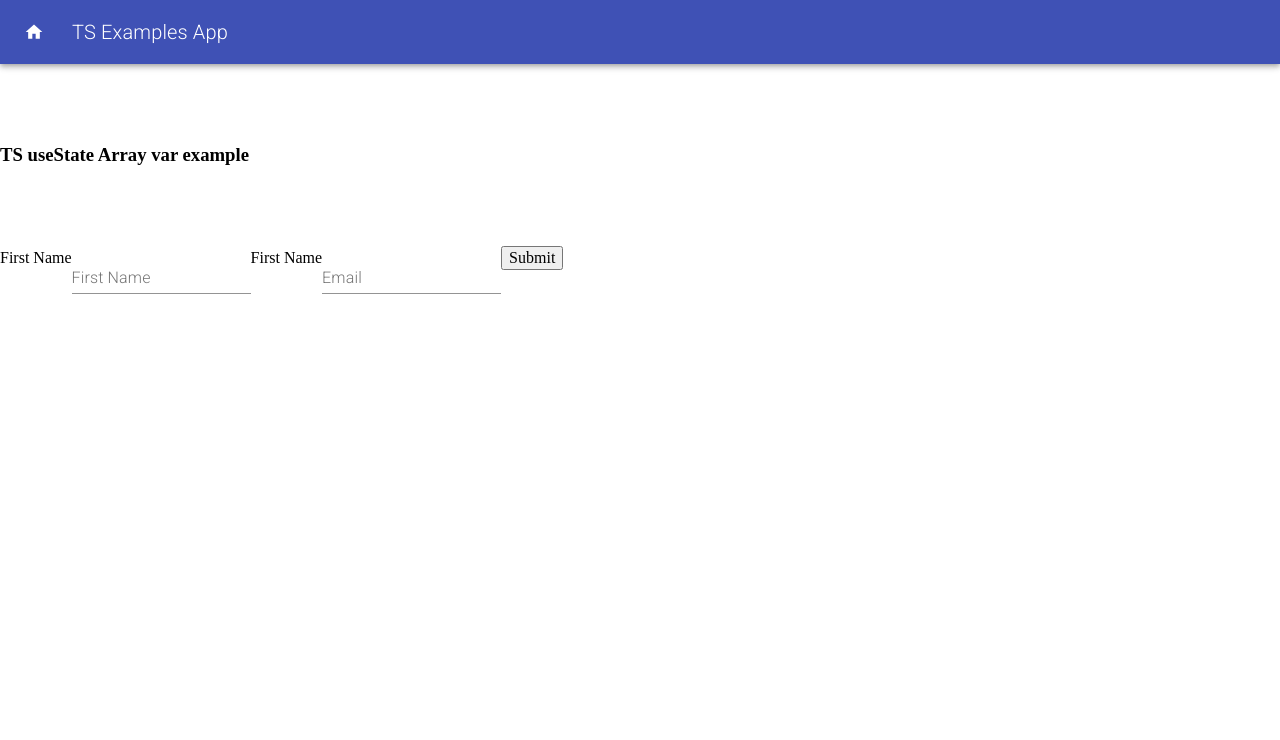
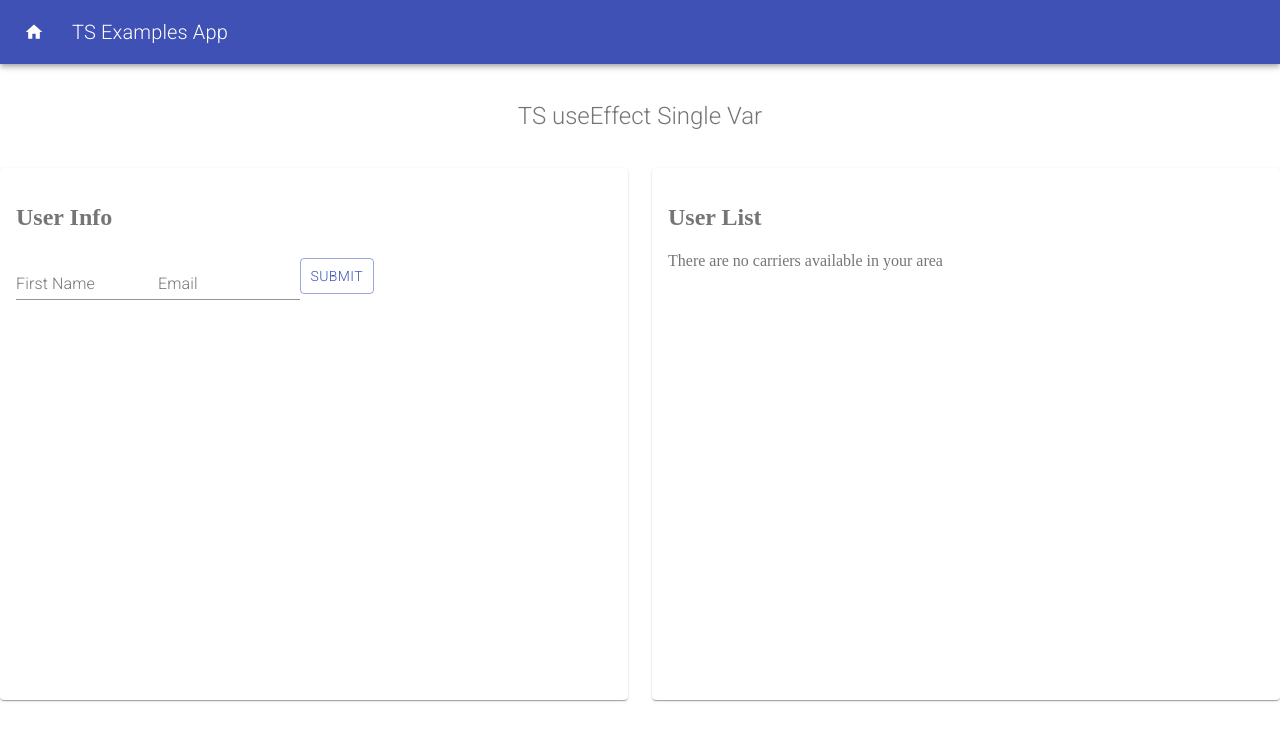
Before and after one commit to gabebravo/typescript-react-examples, a React (Create React App) app: page /use-state-complex in a window 1280 px wide. Shown: the top 740 px of the page. Built offline with nearby package versions, Linux system fonts and the light colour scheme; the HTML template or start-up script is replaced by a standard one.

Commit message:
Working version of the complex useState that uses an array

```diff
--- a/src/components/UseStateComplex.tsx
+++ b/src/components/UseStateComplex.tsx
@@ -1,10 +1,42 @@
 import React, { useState, ReactElement } from "react";
 import { useForm, Controller } from "react-hook-form";
-import { TextField } from "@material-ui/core";
+import { makeStyles } from '@material-ui/core/styles';
+import Typography from '@material-ui/core/Typography';
+import TextField from "@material-ui/core/TextField";
+import Paper from '@material-ui/core/Paper';
+import Grid from '@material-ui/core/Grid';
+import Button from '@material-ui/core/Button';
+
+const useStyles = makeStyles((theme) => ({
+  root: {
+    flexGrow: 1,
+    marginTop: 20,
+  },
+  header: {
+    padding: theme.spacing(2),
+    textAlign: 'center',
+    color: theme.palette.text.secondary,
+  },
+  paper: {
+    padding: theme.spacing(2),
+    color: theme.palette.text.secondary,
+    minHeight: 500,
+  },
+  fields: {
+    display: 'flex',
+    width: '60%',
+    justifyContent: 'space-around',
+    alignItems: 'center'
+  },
+}));
 
 interface UserI {
   name: string,
   email: string
+}
+
+interface UserList {
+  userList: (UserI)[];
 }
 
 const defaultValues = {
@@ -15,40 +47,82 @@ const defaultValues = {
 // https://stackoverflow.com/questions/60647976/using-textfield-component-from-material-ui-with-react-hook-form-shows-warnin
 export default function UseStateComplex(): ReactElement {
   const { reset, control, handleSubmit, errors } = useForm<UserI>({ defaultValues });
-  const [user, setUserInfo] = useState<UserI[] | []>([])
+  const [users, setUserInfo] = useState<UserI[] | []>([])
+  const classes = useStyles();
 
   const submitHandler = handleSubmit(({ name, email }) => {
     setUserInfo(user => [...user, { name, email }]);
     reset();
   });
 
-  // ALT VERSION OF THE CONTROLLER
-  {/* <Controller as={<input />} name="name" control={control} /> */}
+  const CarriersAvailable = ({ userList }: UserList): ReactElement => {
+    return userList.length ? (
+      <div>
+        <Button
+          variant="outlined"
+          color="primary"
+          type="submit"
+          onClick={() => setUserInfo([])}
+        >
+          Clear
+        </Button>
+        <ul>
+          {userList.map(({ name, email }: UserI, index: number): ReactElement => (
+            <li key={index}>
+              <span>{`name: ${name}`}</span> // <span>{`email: ${email}`}</span>
+            </li>
+          ))}
+        </ul>
+      </div>
+    ) : (
+      <span>There are no carriers available in your area</span>
+    );
+  }
 
   return (
-    <div className="container">
-      <h3 style={{ marginTop: '5rem' }}>TS useState Array var example</h3>
-      <div style={{ marginTop: '5rem' }} className="column">
-        <div className="column">
+    <div className={classes.root}>
+        <Grid container spacing={3}>
+          <Grid item xs={12}>
+            <Typography
+              className={classes.header}
+              variant="h5"
+              gutterBottom>
+                TS useEffect Single Var
+            </Typography>
+          </Grid>
+        </Grid>
+        <Grid container spacing={3}>
+          <Grid item xs={12} sm={6}>
+            <Paper className={classes.paper}>
+              <h2>User Info</h2>
               <form onSubmit={submitHandler}>
-            <label>First Name</label>
+                <div className={classes.fields}>
                   <Controller
                     as={<TextField />}
                     name="name"
                     label="First Name"
                     control={control}
                   />
-            <label>First Name</label>
                   <Controller
                     as={<TextField />}
                     name="email"
                     label="Email"
                     control={control}
                   />
-            <input type="submit" />
+                  <Button variant="outlined" color="primary" type="submit">
+                    Submit
+                  </Button>
+                </div>
               </form>
+            </Paper>
+          </Grid>
+          <Grid item xs={12} sm={6}>
+            <Paper className={classes.paper}>
+              <h2>User List</h2>
+              <CarriersAvailable userList={users} />
+            </Paper>
+          </Grid>
+        </Grid>
     </div>
-      </div>
-    </div>
-  );
+  )
 }
```
Lines whose indentation alone changed are shown as unchanged.
